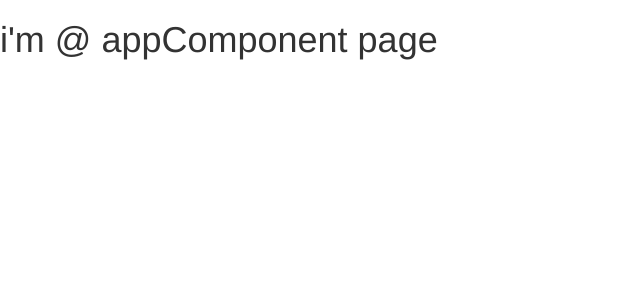
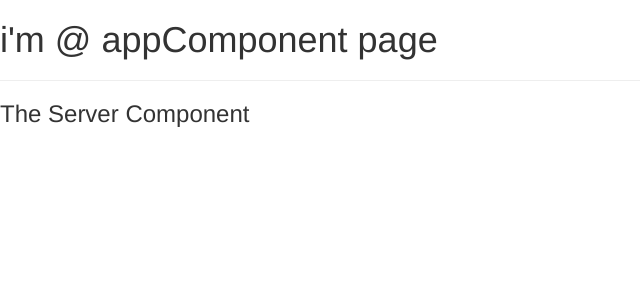
Before and after one commit to thomasbititude/udemyangular2022, an Angular app: page / in a window 1280 px wide. Shown: the top 300 px of the page, without its empty margins (0-640 px from the left). Built offline with nearby package versions, Linux system fonts and the light colour scheme.

Commit message:
component created manually(server component)

```diff
--- a/src/app/app.component.html
+++ b/src/app/app.component.html
@@ -1 +1,3 @@
 <h1>i'm @ appComponent page</h1>
+<hr>
+<app-server></app-server>
--- a/src/app/app.module.ts
+++ b/src/app/app.module.ts
@@ -2,10 +2,12 @@
 import { BrowserModule } from '@angular/platform-browser';
 
 import { AppComponent } from './app.component';
+import { ServerComponent } from './server/server.component';
 
 @NgModule({
   declarations: [
-    AppComponent
+    AppComponent,
+    ServerComponent
   ],
   imports: [
     BrowserModule
--- /dev/null
+++ b/src/app/server/server.component.html
@@ -0,0 +1 @@
+<h3>The Server Component</h3>
```
Also changed, not shown: src/app/server/server.component.ts (added, +10 -0 lines).
